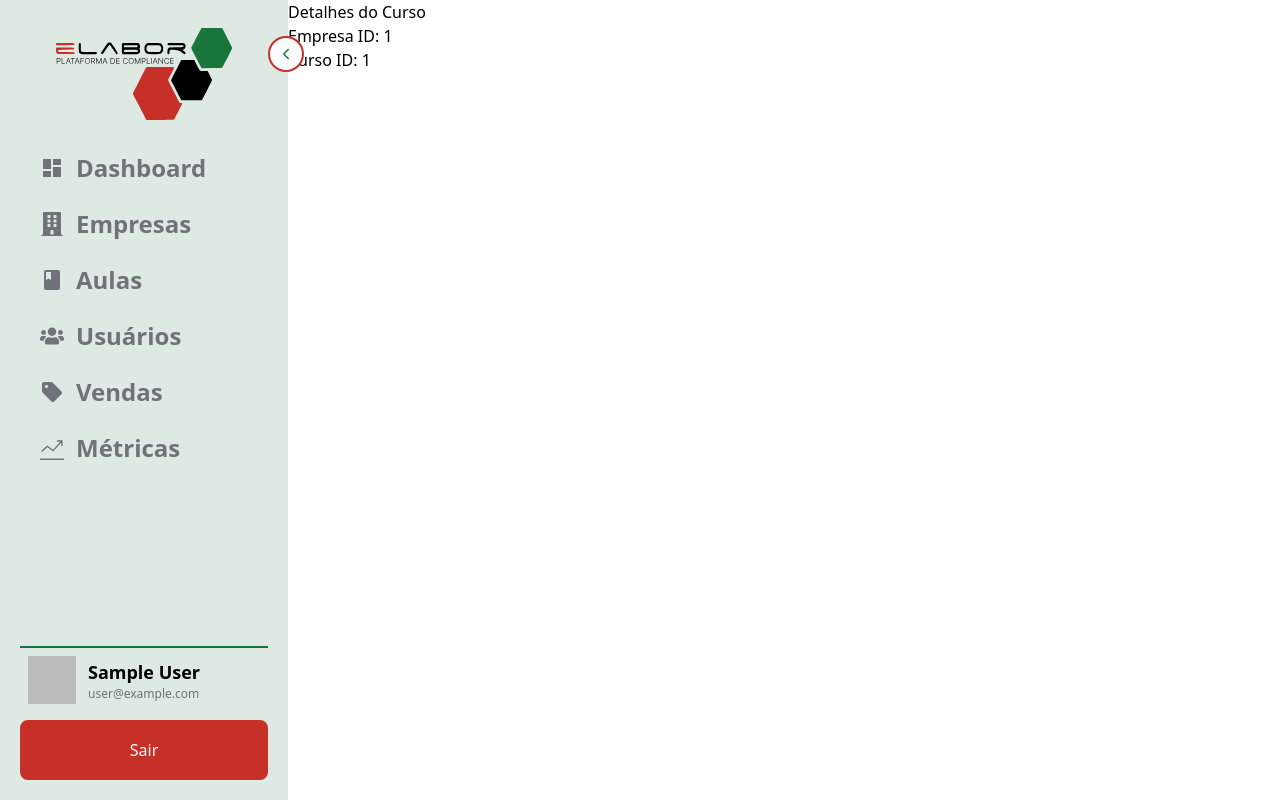
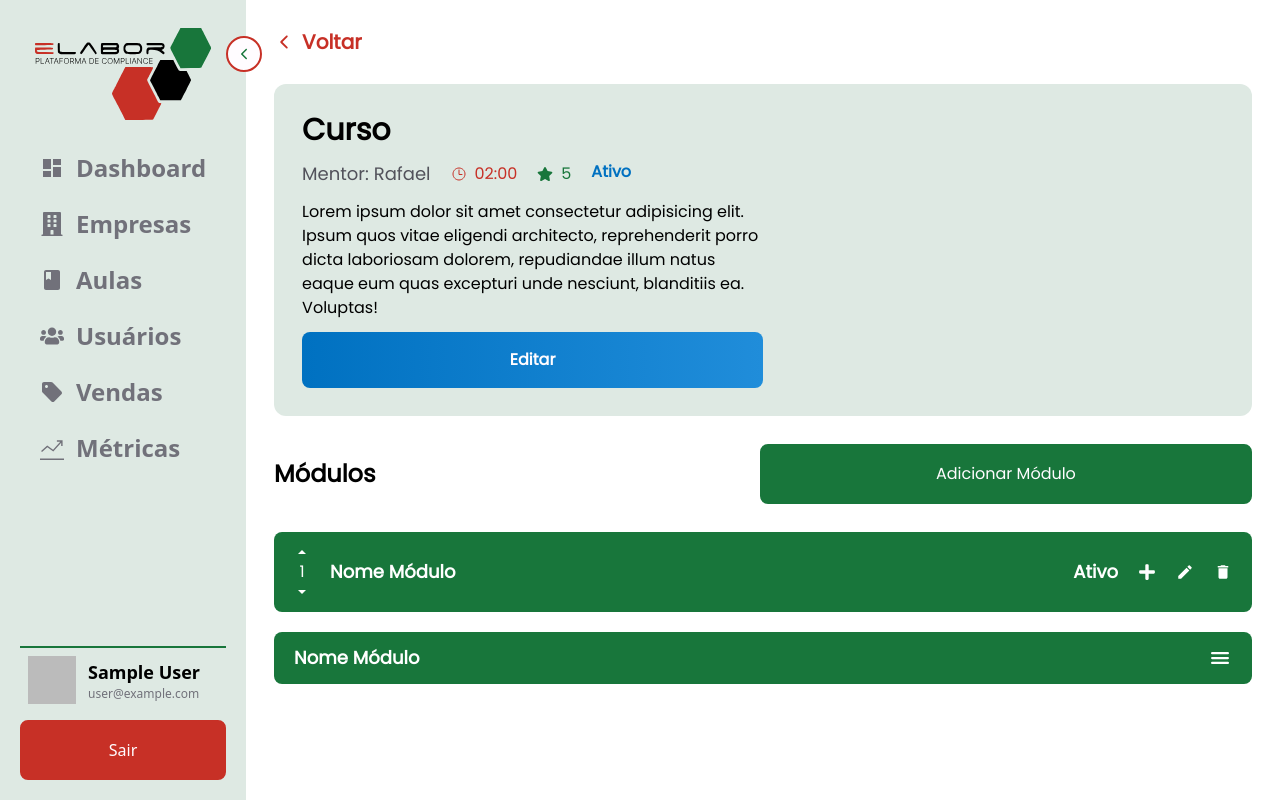
Before and after one commit to RafaelPA13/Plataforma-EAD-ElabotBR, a React (Vite) app: page /admin/aulas/1/cursos/1 in a window 1280 px wide. Built offline with nearby package versions, Linux system fonts and the light colour scheme; no server answers; the database is empty; sample sign-in values are in the browser's storage.

Commit message:
Inicio do desenvolvimento do front-end da página de detalhes do curso

```diff
--- /dev/null
+++ b/src/components/ClassLinks.jsx
@@ -0,0 +1,41 @@
+import { IoMdPlayCircle } from "react-icons/io";
+import { IoMdArrowDropup } from "react-icons/io";
+import { IoMdArrowDropdown } from "react-icons/io";
+import { MdEdit } from "react-icons/md";
+import { MdDelete } from "react-icons/md";
+
+import { Link } from "react-router-dom";
+
+export default function ClassLinks({ admin }) {
+  return (
+    <li className="bg-light-green py-3 px-5 flex justify-between items-center">
+      {admin ? (
+        <>
+          <div className="flex gap-5 items-center">
+            <span className="flex flex-col items-center">
+              <button>
+                <IoMdArrowDropup />
+              </button>
+              <p>1</p>
+              <button>
+                <IoMdArrowDropdown />
+              </button>
+            </span>
+            <h2 className="text-lg font-semibold">Nome Módulo</h2>
+          </div>
+          <span className="flex items-center gap-5 text-lg">
+              <p className="font-semibold">Ativo</p>
+              <button>
+                <MdEdit />
+              </button>
+              <button>
+                <MdDelete />
+              </button>
+            </span>
+        </>
+      ) : (
+        ""
+      )}
+    </li>
+  );
+}
--- /dev/null
+++ b/src/components/Modules.jsx
@@ -0,0 +1,72 @@
+import { IoMdArrowDropup } from "react-icons/io";
+import { IoMdArrowDropdown } from "react-icons/io";
+import { FaPlus } from "react-icons/fa";
+import { MdEdit } from "react-icons/md";
+import { MdDelete } from "react-icons/md";
+import { IoMenu } from "react-icons/io5";
+
+import ClassLinks from "./ClassLinks";
+
+import { useState } from "react";
+
+export default function Modules({ admin }) {
+  const [open, setOpen] = useState(false);
+
+  return (
+    <li
+      className="bg-secondary py-3 rounded-lg flex flex-col"
+      onClick={() => {
+        setOpen(!open);
+      }}
+    >
+      <div
+        className={`text-white ${
+          open ? "pb-3" : ""
+        } px-5 flex justify-between items-center duration-500`}
+      >
+        {admin ? (
+          <>
+            <div className="flex gap-5 items-center">
+              <span className="flex flex-col items-center">
+                <button>
+                  <IoMdArrowDropup />
+                </button>
+                <p>1</p>
+                <button>
+                  <IoMdArrowDropdown />
+                </button>
+              </span>
+              <h2 className="text-lg font-semibold">Nome Módulo</h2>
+            </div>
+            <span className="flex items-center gap-5 text-lg">
+              <p className="font-semibold">Ativo</p>
+              <button>
+                <FaPlus />
+              </button>
+              <button>
+                <MdEdit />
+              </button>
+              <button>
+                <MdDelete />
+              </button>
+            </span>
+          </>
+        ) : (
+          <div className="w-full flex justify-between items-center">
+            <h2 className="text-lg font-semibold">Nome Módulo</h2>
+            <IoMenu className="text-2xl" />
+          </div>
+        )}
+      </div>
+      <ul
+        className={`duration-500 ease-in-out overflow-hidden ${
+          open ? "max-h-[1000px]" : "max-h-0"
+        }`}
+      >
+        <ClassLinks admin={admin}/>
+        <ClassLinks admin={admin}/>
+        <ClassLinks admin={admin}/>
+      </ul>
+    </li>
+  );
+}
--- a/src/pages/AdminPages/CompanyDetail.jsx
+++ b/src/pages/AdminPages/CompanyDetail.jsx
@@ -50,7 +50,7 @@ export default function CompanyDetailPage() {
           <IoIosArrowBack />
           Voltar
         </Link>
-        <div className="w-full bg-light-green p-7 rounded-2xl flex flex-col justify-between lg:flex-row">
+        <div className="w-full bg-light-green p-7 rounded-2xl flex flex-wrap justify-center lg:justify-between">
           {/* Quando o storage estiver em uso colocar foto da empresa */}
           <img src="/empresa-desconhecida.svg" alt={company.company} />
           <div className="w-full p-5 flex flex-col gap-3 uppercase lg:w-[50%]">
@@ -65,7 +65,7 @@ export default function CompanyDetailPage() {
           </div>
         </div>
         <div className="flex flex-col gap-3 items-center justify-between lg md:flex-row">
-          <h1 className="w-full text-3xl font-bold">Treinamentos</h1>
+          <h1 className="w-full text-2xl font-bold">Treinamentos</h1>
           <button className="btn-green" onClick={() => setOpenModal(true)}>
             Adicionar Treinamento
           </button>
--- a/src/pages/AdminPages/CourseDetail.jsx
+++ b/src/pages/AdminPages/CourseDetail.jsx
@@ -1,13 +1,55 @@
+import { IoTimeOutline } from "react-icons/io5";
+import { FaStar } from "react-icons/fa6";
+import { IoIosArrowBack } from "react-icons/io";
+
+import Modules from "../../components/Modules";
+
 import { useParams } from "react-router-dom";
+import { Link } from "react-router-dom";
 
 export default function CourseDetailPage() {
   const { companyId, courseId } = useParams();
 
   return (
-    <div>
-      <h1>Detalhes do Curso</h1>
-      <p>Empresa ID: {companyId}</p>
-      <p>Curso ID: {courseId}</p>
+    <div className="page">
+      <Link
+        to={`/admin/aulas/${companyId}`}
+        className="flex items-center gap-2 text-xl text-primary cursor-pointer font-semibold"
+      >
+        <IoIosArrowBack />
+        Voltar
+      </Link>
+      <div className="w-full bg-light-green p-7 rounded-xl">
+        <div className="w-full flex flex-col gap-3 lg:w-[50%]">
+          <h1 className="text-3xl font-bold">Curso</h1>
+          <span className="flex flex-wrap gap-5">
+            <h2 className="text-lg text-zinc-600">Mentor: Rafael</h2>
+            <h2 className="flex items-center gap-2 text-primary">
+              <IoTimeOutline />
+              02:00
+            </h2>
+            <h2 className="flex items-center gap-2 text-secondary">
+              <FaStar />5
+            </h2>
+            <h2 className="font-semibold text-tertiary">Ativo</h2>
+          </span>
+          <p>
+            Lorem ipsum dolor sit amet consectetur adipisicing elit. Ipsum quos
+            vitae eligendi architecto, reprehenderit porro dicta laboriosam
+            dolorem, repudiandae illum natus eaque eum quas excepturi unde
+            nesciunt, blanditiis ea. Voluptas!
+          </p>
+          <button className="btn-gradient">Editar</button>
+        </div>
+      </div>
+      <div className="flex flex-col gap-3 items-center justify-between lg md:flex-row">
+        <h1 className="w-full text-2xl font-bold">Módulos</h1>
+        <button className="btn-green">Adicionar Módulo</button>
+      </div>
+      <ul className="flex flex-col gap-5">
+        <Modules admin={true}/>
+        <Modules admin={false}/>
+      </ul>
     </div>
   );
 }
```
